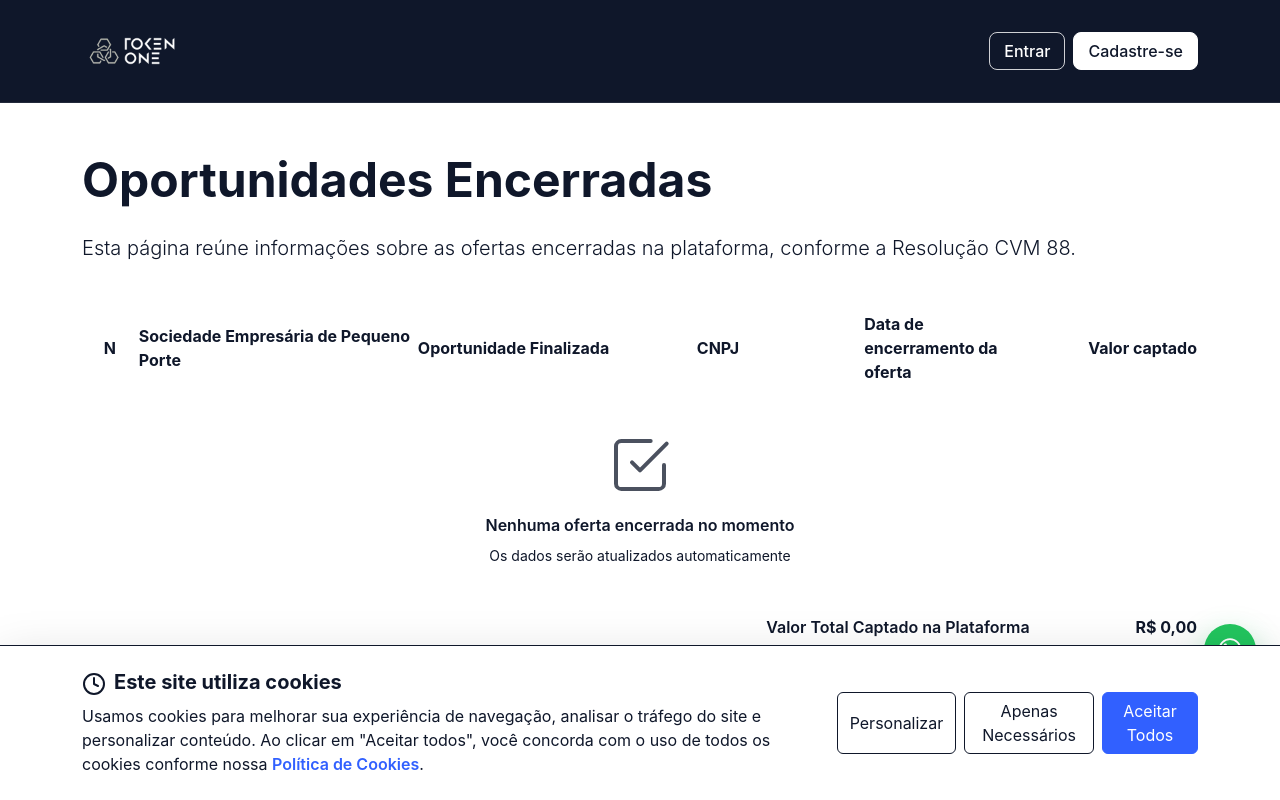
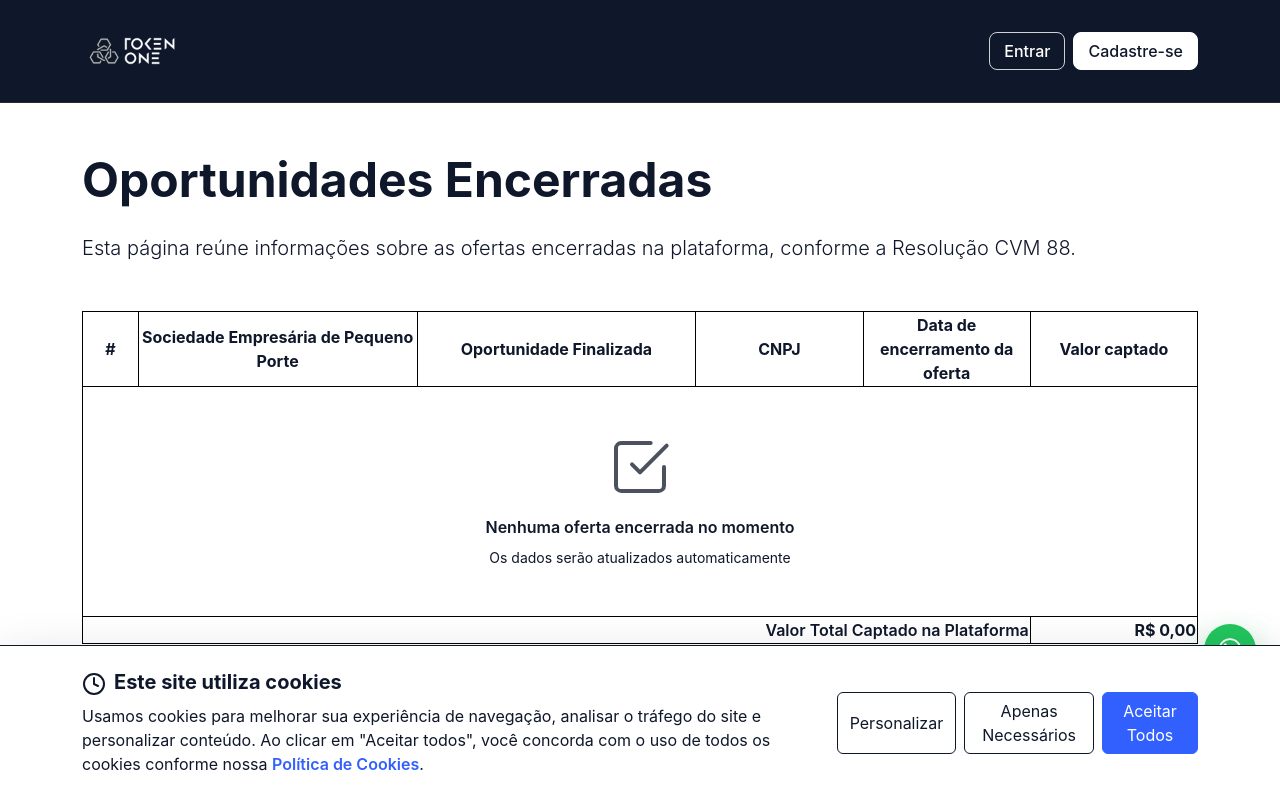
Before and after one commit to dgarcia-tokenone/site-tokenone, a Next.js app: page /ofertas-encerradas in a window 1280 px wide. Shown: the top 800 px of the page. Built offline with nearby package versions, Linux system fonts and the light colour scheme.

Commit message:
Ajustes bordas das tabelas

```diff
--- a/app/ofertas-encerradas/page.tsx
+++ b/app/ofertas-encerradas/page.tsx
@@ -20,32 +20,32 @@ export default function OfertasEncerradasPage() {
 
               <section className="mb-5">
                 <div className="table-responsive">
-                  <table className="table table-bordered table-hover align-middle">
+                  <table className="table table-bordered table-hover align-middle w-100" style={{ border: '1px solid #000', tableLayout: 'fixed' }}>
                     <thead className="table-light">
                       <tr>
-                        <th scope="col" className="text-center" style={{ width: "5%" }}>
-                          N
+                        <th scope="col" className="text-center" style={{ width: "5%", border: '1px solid #000' }}>
+                          #
                         </th>
-                        <th scope="col" style={{ width: "25%" }}>
+                        <th scope="col" className="text-center" style={{ width: "25%", border: '1px solid #000' }}>
                           Sociedade Empresária de Pequeno Porte
                         </th>
-                        <th scope="col" style={{ width: "25%" }}>
+                        <th scope="col" className="text-center" style={{ width: "25%", border: '1px solid #000' }}>
                           Oportunidade Finalizada
                         </th>
-                        <th scope="col" style={{ width: "15%" }}>
+                        <th scope="col" className="text-center" style={{ width: "15%", border: '1px solid #000' }}>
                           CNPJ
                         </th>
-                        <th scope="col" style={{ width: "15%" }}>
+                        <th scope="col" className="text-center" style={{ width: "15%", border: '1px solid #000' }}>
                           Data de encerramento da oferta
                         </th>
-                        <th scope="col" className="text-end" style={{ width: "15%" }}>
+                        <th scope="col" className="text-center" style={{ width: "15%", border: '1px solid #000' }}>
                           Valor captado
                         </th>
                       </tr>
                     </thead>
                     <tbody>
                       <tr>
-                        <td colSpan={6} className="text-center text-secondary py-5">
+                        <td colSpan={6} className="text-center text-secondary py-5" style={{ border: '1px solid #000' }}>
                           <div className="d-flex flex-column align-items-center justify-content-center">
                             <svg
                               width="64"
@@ -102,10 +102,10 @@ export default function OfertasEncerradasPage() {
                     </tbody>
                     <tfoot className="table-light">
                       <tr>
-                        <td colSpan={5} className="text-end fw-semibold">
+                        <td colSpan={5} className="text-end fw-semibold" style={{ border: '1px solid #000' }}>
                           Valor Total Captado na Plataforma
                         </td>
-                        <td className="text-end fw-bold">R$ 0,00</td>
+                        <td className="text-end fw-bold" style={{ border: '1px solid #000' }}>R$ 0,00</td>
                       </tr>
                     </tfoot>
                   </table>
```
Also changed, not shown: app/empresas-inadimplentes/page.tsx (+8 -8 lines).
